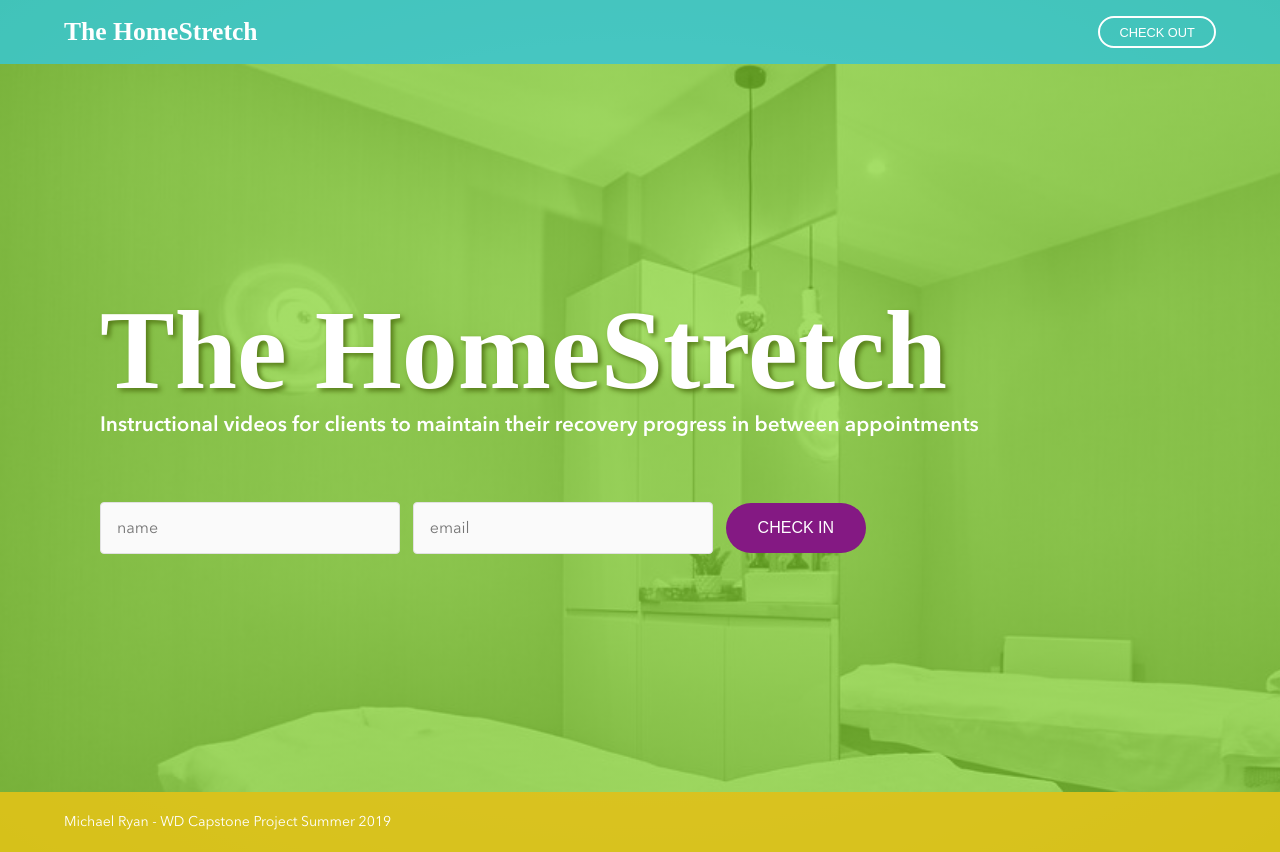
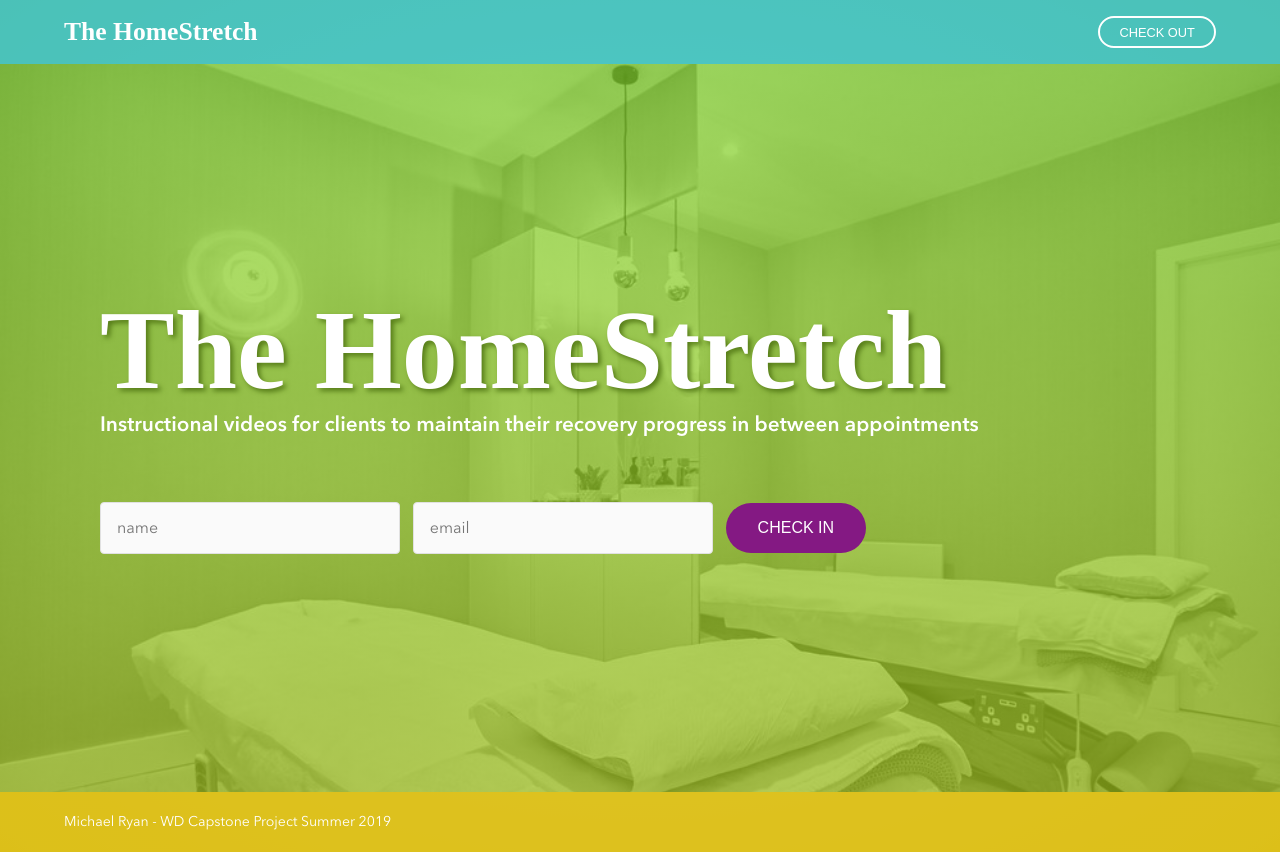
Before and after one commit to michaelcookryan/Full-Stack-Demo---The-HomeStretch, a React (Create React App) app in the folder client/: page /login in a window 1280 px wide. Built offline with nearby package versions, Linux system fonts and the light colour scheme; a web font is replaced by a local one.

Commit message:
Reduced bg green to cool it down

```diff
--- a/client/src/styles/app.css
+++ b/client/src/styles/app.css
@@ -75,10 +75,11 @@ header section a button:hover {
       align-content: center;
   -ms-flex-pack: distribute;
       justify-content: space-around;
-  background: -webkit-gradient(linear, left top, left bottom, from(rgba(126, 208, 38, 0.7)), to(rgba(126, 208, 38, 0.7))), url("../assets/images/massage-room.jpg");
-  background: linear-gradient(rgba(126, 208, 38, 0.7), rgba(126, 208, 38, 0.7)), url("../assets/images/massage-room.jpg");
+  background: -webkit-gradient(linear, left top, left bottom, from(rgba(126, 208, 38, 0.7)), to(rgba(158, 193, 26, 0.7))), url("../assets/images/massage-room.jpg");
+  background: linear-gradient(rgba(126, 208, 38, 0.7), rgba(158, 193, 26, 0.7)), url("../assets/images/massage-room.jpg");
   background-repeat: no-repeat;
-  background-size: 120vw;
+  background-position: top center;
+  background-size: cover;
   width: 100%;
   max-width: none;
 }
@@ -586,7 +587,7 @@ main {
   -webkit-box-pack: justify;
       -ms-flex-pack: justify;
           justify-content: space-between;
-  background: radial-gradient(rgba(126, 208, 38, 0.7), #7ec81e);
+  background: radial-gradient(rgba(126, 208, 38, 0.7), #9ec11a);
   background-repeat: no-repeat;
   background-size: cover;
 }
--- a/client/src/styles/app.scss
+++ b/client/src/styles/app.scss
@@ -83,7 +83,8 @@ main{
     flex-direction: column;
     align-items: center;
     justify-content: space-between;
-    background:radial-gradient(rgba(126,208,38,0.7),rgba(126, 200, 30, 1));
+    // background:radial-gradient(rgba(126,208,38,0.7),rgba(126, 200, 30, 1));
+    background:radial-gradient(rgba(126,208,38,0.7),#9ec11a);
     background-repeat: no-repeat;
     background-size:cover;
 
--- a/client/src/styles/partials/_login.scss
+++ b/client/src/styles/partials/_login.scss
@@ -4,9 +4,11 @@
     flex-direction: column;
     align-content: center;
     justify-content: space-around;
-    background:linear-gradient(rgba(126,208,38,0.7),rgba(126,208,38,0.7)) ,url("../assets/images/massage-room.jpg");
+    // background:linear-gradient(rgba(126,208,38,0.7),rgba(126,208,38,0.7)) ,url("../assets/images/massage-room.jpg");
+    background:linear-gradient(rgba(126,208,38,0.7),rgba(158, 193,26, 0.7)) ,url("../assets/images/massage-room.jpg");
     background-repeat: no-repeat;
-    background-size: 120vw;
+    background-position: top center;
+    background-size: cover;
     width:100%;
     max-width: none;
 
```
Also changed, not shown: 1 other file (tests, documents, lock files or other folders).
